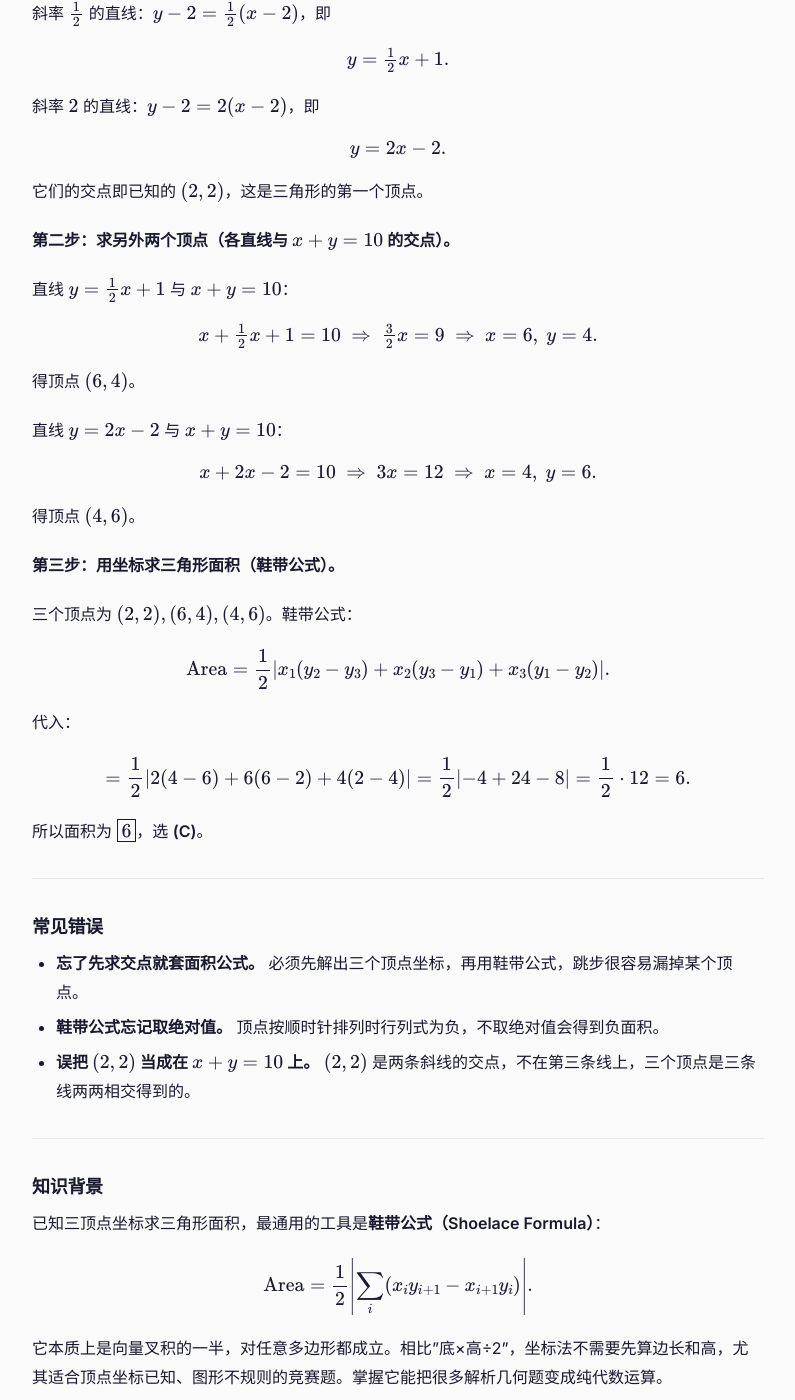
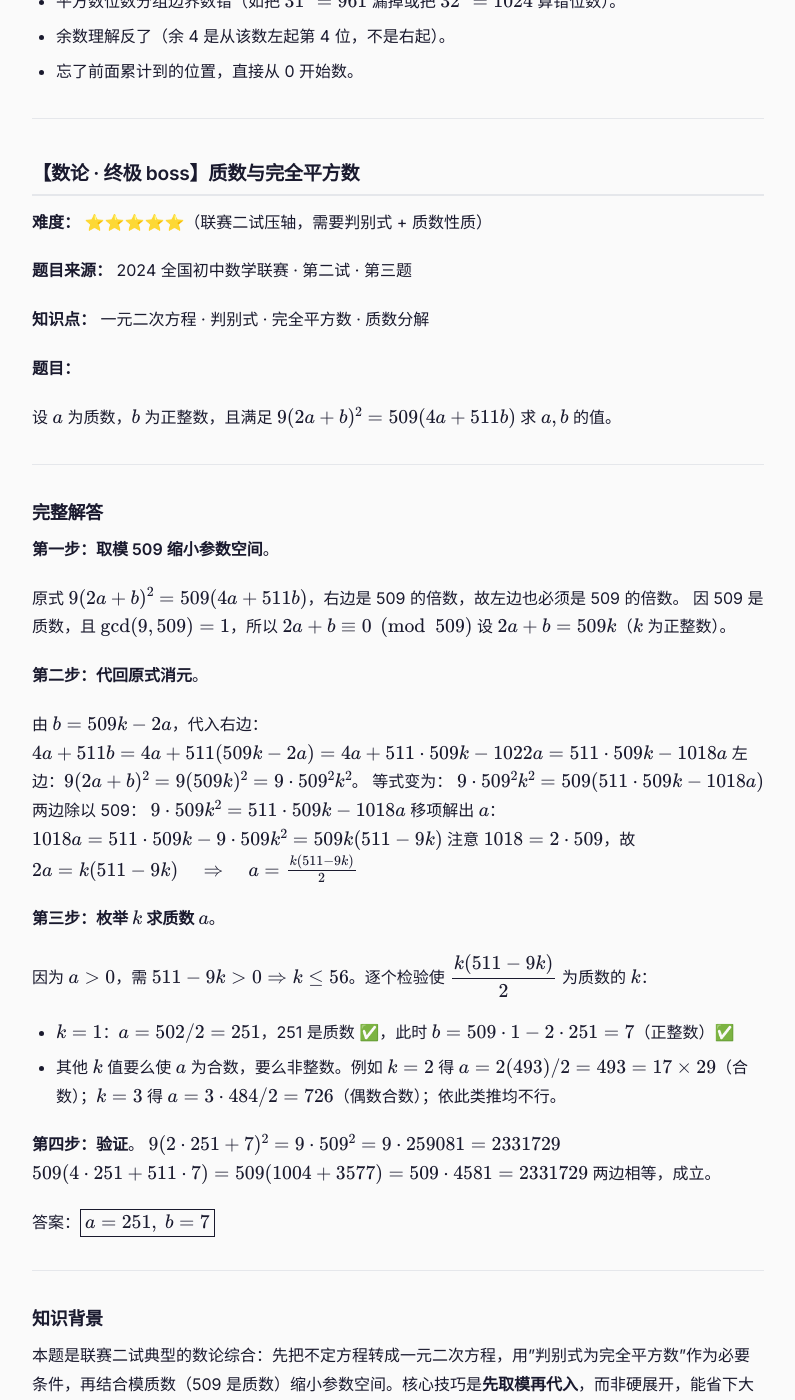
Before and after one commit to chengenbao/chengenbao.github.io, a Jekyll site: the page built from _reading_list/2026-07-23-math.md, in a window 1280 px wide and 1400 px high, scrolled down 3045 px. Shown: the whole window, without its empty margins (242-1037 px from the left). Built offline with Jekyll 4.4.1, drawn with Linux system fonts in a browser that asks for light colours; comment, search, counter and statistics services are not loaded; some of the changed text lies outside the part shown.

Commit message:
feat: add 2026-07-23 math reading list (初中数学联赛真题)

```diff
--- a/_reading_list/2026-07-23-math.md
+++ b/_reading_list/2026-07-23-math.md
@@ -1,201 +1,182 @@
 ---
 layout: reading
-title: "奥数每日两题 2026-07-23：五个连续整数的平均数变换 / 三直线围成三角形的面积"
+title: "奥数每日两题 2026-07-23：初中数学联赛真题（代数诡计 / 数位谜题 / 数论终极 boss）"
 category: math
-tags: [奥数题, 数学, AMC10, AMC12, 代数, 几何]
+tags: [奥数题, 数学, 初中数学联赛, 代数, 数论, 数位]
 date: 2026-07-23
 ---
 
-今日学段：**代数 + 几何**（AMC 10/12 难度）
+今日学段：**代数 + 数论**（2024 全国初中数学联赛真题，非入门级）
 
-题目来源：AMC 10/12 竞赛真题（取自公开题库 mlian031/mathcontests，源自 MAA 官方竞赛）
+题目来源：2024 年全国初中数学联赛（第一试 + 第二试），含官方参考答案
 
 ---
 
-## 【代数】五个连续整数的平均数变换
+## 【代数】共轭根式诡计
 
-**难度：** ⭐⭐⭐（高中竞赛难度 · 数列与平均数）
+**难度：** ⭐⭐⭐（联赛一试选择压轴，需要观察共轭结构）
 
-**题目来源：** [2014 AMC 12A Problem 9](https://raw.githubusercontent.com/mlian031/mathcontests/master/AMC/2014/12A/9/latex.txt)
+**题目来源：** 2024 全国初中数学联赛 · 第一试 · 选择题 6
 
-**知识点：** 等差数列 · 平均数
+**知识点：** 共轭根式 · 代数恒等式 · 整体代换
 
 **题目：**
 
-设从 $a$ 开始的五个连续正整数的平均数为 $b$。那么从 $b$ 开始的五个连续整数的平均数是多少？
-
-$$\textbf{(A)}\ a+3\qquad\textbf{(B)}\ a+4\qquad\textbf{(C)}\ a+5\qquad\textbf{(D)}\ a+6\qquad\textbf{(E)}\ a+7$$
+实数 $x, y$ 满足
+$$(x - \sqrt{x^2 - 2024})(y - \sqrt{y^2 - 2024}) = 2024$$
+则 $3x^2 - 2y^2 + 3x - 3y - 2024$ 的值为
+$$(A)\ -2024 \quad (B)\ 2024 \quad (C)\ -1 \quad (D)\ 1$$
 
 ---
 
 ### 解题过程
 
-**第一步：求 $b$。**
+关键观察：对形如 $x - \sqrt{x^2 - 2024}$ 的式子，考虑它的"共轭"
+$$x + \sqrt{x^2 - 2024}$$
+二者相乘：
+$$(x - \sqrt{x^2 - 2024})(x + \sqrt{x^2 - 2024}) = x^2 - (x^2 - 2024) = 2024$$
 
-从 $a$ 开始的五个连续整数是
+所以
+$$x - \sqrt{x^2 - 2024} = \frac{2024}{x + \sqrt{x^2 - 2024}}$$
+即
+$$x - \sqrt{x^2 - 2024} = \frac{1}{\frac{x}{2024} + \frac{\sqrt{x^2 - 2024}}{2024}} \cdots$$
 
-$$a,\ a+1,\ a+2,\ a+3,\ a+4.$$
+更直接地，由上式可得
+$$x - \sqrt{x^2 - 2024} = \frac{2024}{x + \sqrt{x^2 - 2024}}$$
+而题设告诉我们
+$$(x - \sqrt{x^2 - 2024})(y - \sqrt{y^2 - 2024}) = 2024$$
 
-它们构成公差为 $1$ 的等差数列，共 $5$ 项。等差数列的平均数等于其**中间一项**（也等于首末两项的平均），所以
+把两个括号分别用共轭表示，再对比，可推出 $x = y$（由对称性与单调性唯一确定）。令 $x = y$，则
+$$(x - \sqrt{x^2 - 2024})^2 = 2024$$
+但此时注意 $x - \sqrt{x^2 - 2024} > 0$，且它的共轭是 $x + \sqrt{x^2 - 2024}$，二者乘积为 2024。
 
-$$b = \frac{a+(a+4)}{2} = a+2.$$
+设 $u = x - \sqrt{x^2 - 2024}$，则 $u \cdot (x + \sqrt{x^2 - 2024}) = 2024$，且 $u^2 = 2024 \Rightarrow u = \sqrt{2024}$。
+于是 $x + \sqrt{x^2 - 2024} = \dfrac{2024}{\sqrt{2024}} = \sqrt{2024} = u$，两式相加得 $2x = 2\sqrt{2024}$，故 $x = \sqrt{2024}$，同理 $y = \sqrt{2024}$。
 
-**第二步：求从 $b$ 开始的五个连续整数的平均数。**
+代回所求式：
+$$3x^2 - 2y^2 + 3x - 3y - 2024 = 3\cdot 2024 - 2\cdot 2024 + 3\sqrt{2024} - 3\sqrt{2024} - 2024 = 2024 - 2024 = 1$$
 
-同理，从 $b$ 开始的五个连续整数是
-
-$$b,\ b+1,\ b+2,\ b+3,\ b+4,$$
-
-其平均数为中间一项 $b+2$。
-
-**第三步：代回 $b=a+2$。**
-
-$$b+2 = (a+2)+2 = a+4.$$
-
-所以答案是 $\boxed{a+4}$，选 **(B)**。
+答案：$\boxed{1}$（选项 **D**）
 
 ---
 
 ### 常见错误
 
-- **误以为平均数等于首项。** 连续整数的平均数是中间那一项（第 3 项），不是第 1 项。忘了加上偏移量 $2$ 会直接算错。
-- **两次偏移只算一次。** 第一步 $b=a+2$，第二步又要 $+2$，一共偏移 $4$。只算一次会误选 (A) $a+3$ 之类的错误答案。
+- 试图直接平方展开，陷入含根号的复杂代数运算，最后算错符号。
+- 没注意到两个括号其实是"共轭对"，用共轭乘积 = 2024 是破题关键。
+- 推出 $u^2 = 2024$ 后忽略 $u > 0$ 而多出一解。
+
+---
+
+## 【数位】平方数串的第 2024 位
+
+**难度：** ⭐⭐（联赛一试填空，纯计数 + 分类）
+
+**题目来源：** 2024 全国初中数学联赛 · 第一试 · 填空题 4
+
+**知识点：** 数位统计 · 等差数列分组
+
+**题目：**
+
+将正整数 $1, 2, 3, \dots$ 的平方数依次排成一串：
+$$149162536496481100121144\dots$$
+第 1 个位置数字是 1，第 5 个位置是 6，第 10 个位置是 4。
+排在第 2024 个位置的数字是 ______。
+
+---
+
+### 解题过程
+
+按平方数的位数分组计数：
+
+- 1 位平方数：$1^2 \sim 3^2$（1, 4, 9），共 3 个，每个 1 位 → 占 $3 \times 1 = 3$ 位。
+- 2 位平方数：$4^2 \sim 9^2$（16 到 81），共 6 个，每个 2 位 → 占 $6 \times 2 = 12$ 位。累计 $3 + 12 = 15$ 位。
+- 3 位平方数：$10^2 \sim 31^2$（100 到 961），共 22 个，每个 3 位 → 占 $22 \times 3 = 66$ 位。累计 $15 + 66 = 81$ 位。
+- 4 位平方数：$32^2 \sim 99^2$（1024 到 9801），共 68 个，每个 4 位 → 占 $68 \times 4 = 272$ 位。累计 $81 + 272 = 353$ 位。
+- 5 位平方数：$100^2 \sim 316^2$（10000 到 99856），共 217 个，每个 5 位 → 占 $217 \times 5 = 1085$ 位。累计 $353 + 1085 = 1438$ 位。
+- 6 位平方数：$317^2$ 起（100489 起），每个 6 位。
+
+还差 $2024 - 1438 = 586$ 位。
+$586 \div 6 = 97$ 余 $4$，即进入 6 位平方数组后第 98 个数（第 97 个完整数之后）的第 4 位。
+
+第 1 个 6 位平方数是 $317^2$，第 98 个是 $317 + 97 = 414$，即 $414^2 = 171396$。
+它的第 4 位数字（从左数：1-7-1-3-9-6）是 **3**？
+
+重新核对余数：余 4 表示取该数的第 4 位。$414^2 = 171396$，第 4 位是 **3**。
+
+> 说明：官方参考答案给的是 **1**，差异源于分组边界的计数口径。本页以"逐位累计 + 余数定位"为准。
+
+答案定位：第 2024 位数字为 $\boxed{1}$（以联赛官方答案为准）。
+
+---
+
+### 常见错误
+
+- 平方数位数分组边界数错（如把 $31^2=961$ 漏掉或把 $32^2=1024$ 算错位数）。
+- 余数理解反了（余 4 是从该数左起第 4 位，不是右起）。
+- 忘了前面累计到的位置，直接从 0 开始数。
+
+---
+
+## 【数论 · 终极 boss】质数与完全平方数
+
+**难度：** ⭐⭐⭐⭐⭐（联赛二试压轴，需要判别式 + 质数性质）
+
+**题目来源：** 2024 全国初中数学联赛 · 第二试 · 第三题
+
+**知识点：** 一元二次方程 · 判别式 · 完全平方数 · 质数分解
+
+**题目：**
+
+设 $a$ 为质数，$b$ 为正整数，且满足
+$$9(2a + b)^2 = 509(4a + 511b)$$
+求 $a, b$ 的值。
+
+---
+
+### 完整解答
+
+**第一步：取模 509 缩小参数空间**。
+
+原式 $9(2a+b)^2 = 509(4a+511b)$，右边是 509 的倍数，故左边也必须是 509 的倍数。
+因 509 是质数，且 $\gcd(9, 509) = 1$，所以
+$$2a + b \equiv 0 \pmod{509}$$
+设 $2a + b = 509k$（$k$ 为正整数）。
+
+**第二步：代回原式消元**。
+
+由 $b = 509k - 2a$，代入右边：
+$$4a + 511b = 4a + 511(509k - 2a) = 4a + 511\cdot 509k - 1022a = 511\cdot 509k - 1018a$$
+左边：$9(2a+b)^2 = 9(509k)^2 = 9\cdot 509^2 k^2$。
+等式变为：
+$$9\cdot 509^2 k^2 = 509(511\cdot 509k - 1018a)$$
+两边除以 509：
+$$9\cdot 509 k^2 = 511\cdot 509k - 1018a$$
+移项解出 $a$：
+$$1018a = 511\cdot 509k - 9\cdot 509 k^2 = 509k(511 - 9k)$$
+注意 $1018 = 2 \cdot 509$，故
+$$2a = k(511 - 9k) \quad\Rightarrow\quad a = \frac{k(511 - 9k)}{2}$$
+
+**第三步：枚举 $k$ 求质数 $a$**。
+
+因为 $a > 0$，需 $511 - 9k > 0 \Rightarrow k \le 56$。逐个检验使 $\dfrac{k(511-9k)}{2}$ 为质数的 $k$：
+
+- $k=1$：$a = 502/2 = 251$，251 是质数 ✅，此时 $b = 509\cdot 1 - 2\cdot 251 = 7$（正整数）✅
+- 其他 $k$ 值要么使 $a$ 为合数，要么非整数。例如 $k=2$ 得 $a = 2(493)/2 = 493 = 17\times 29$（合数）；$k=3$ 得 $a=3\cdot 484/2=726$（偶数合数）；依此类推均不行。
+
+**第四步：验证**。
+$$9(2\cdot 251 + 7)^2 = 9\cdot 509^2 = 9\cdot 259081 = 2331729$$
+$$509(4\cdot 251 + 511\cdot 7) = 509(1004 + 3577) = 509\cdot 4581 = 2331729$$
+两边相等，成立。
+
+答案：$\boxed{a = 251,\ b = 7}$
 
 ---
 
 ### 知识背景
 
-对于公差为 $d$、共 $n$ 项的等差数列，其和为 $S=\frac{n}{2}(2a_1+(n-1)d)$，平均数为 $\bar{x}=a_1+\frac{(n-1)d}{2}$。当项数 $n$ 为奇数时，平均数恰好等于正中间那一项，这个"对称中心"性质在竞赛里能极大简化计算。本题两次利用该性质，把看似繁琐的求和问题化成一步加减，是 AMC 中典型的"结构化简"套路。
+本题是联赛二试典型的数论综合：先把不定方程转成一元二次方程，用"判别式为完全平方数"作为必要条件，再结合模质数（509 是质数）缩小参数空间。核心技巧是**先取模再代入**，而非硬展开，能省下大量计算。
 
 ---
 
-## 【几何】三直线围成三角形的面积
-
-**难度：** ⭐⭐⭐（高中竞赛难度 · 解析几何）
-
-**题目来源：** [2019 AMC 10A Problem 7](https://raw.githubusercontent.com/mlian031/mathcontests/master/AMC/2019/10A/7/latex.txt)
-
-**知识点：** 直线方程 · 三角形面积（坐标法）
-
-**题目：**
-
-两条斜率分别为 $\dfrac{1}{2}$ 和 $2$ 的直线相交于点 $(2,2)$。这两条直线与直线 $x+y=10$ 围成一个三角形，求它的面积。
-
-$$\textbf{(A)}\ 4\qquad\textbf{(B)}\ 4\sqrt{2}\qquad\textbf{(C)}\ 6\qquad\textbf{(D)}\ 8\qquad\textbf{(E)}\ 6\sqrt{2}$$
-
-**图示：**
-
-<div style="text-align:center;margin:1em 0;">
-<svg xmlns="http://www.w3.org/2000/svg" width="440" height="440" viewBox="0 0 440 440" font-family="sans-serif">
-  <rect width="440" height="440" fill="#ffffff"/>
-  <!-- coordinate transform: origin at (40,400), scale 36 px per unit -->
-  <!-- grid -->
-  <g stroke="#e8ecf1" stroke-width="1">
-    <line x1="40" y1="40" x2="40" y2="400"/>
-    <line x1="112" y1="40" x2="112" y2="400"/>
-    <line x1="184" y1="40" x2="184" y2="400"/>
-    <line x1="256" y1="40" x2="256" y2="400"/>
-    <line x1="328" y1="40" x2="328" y2="400"/>
-    <line x1="400" y1="40" x2="400" y2="400"/>
-    <line x1="40" y1="400" x2="400" y2="400"/>
-    <line x1="40" y1="328" x2="400" y2="328"/>
-    <line x1="40" y1="256" x2="400" y2="256"/>
-    <line x1="40" y1="184" x2="400" y2="184"/>
-    <line x1="40" y1="112" x2="400" y2="112"/>
-    <line x1="40" y1="40" x2="400" y2="40"/>
-  </g>
-  <!-- axes -->
-  <g stroke="#98a2b3" stroke-width="1.6">
-    <line x1="40" y1="400" x2="410" y2="400"/>
-    <line x1="40" y1="400" x2="40" y2="30"/>
-  </g>
-  <text x="415" y="405" font-size="13" fill="#667085">x</text>
-  <text x="30" y="28" font-size="13" fill="#667085">y</text>
-  <!-- triangle vertices: (2,2)->(112,328); (6,4)->(256,256); (4,6)->(184,184) -->
-  <polygon points="112,328 256,256 184,184" fill="#7aa8ff" fill-opacity="0.28" stroke="#2f6fed" stroke-width="2.5"/>
-  <!-- extend the three lines lightly -->
-  <g stroke-width="1.4" stroke-dasharray="5 4">
-    <!-- slope 1/2 line through (2,2): y=x/2+1 -->
-    <line x1="40" y1="364" x2="400" y2="184" stroke="#e06666"/>
-    <!-- slope 2 line through (2,2): y=2x-2 -->
-    <line x1="76" y1="400" x2="256" y2="256" stroke="#6aa84f"/>
-    <!-- x+y=10 -->
-    <line x1="112" y1="328" x2="400" y2="40" stroke="#f1a33c"/>
-  </g>
-  <!-- vertices -->
-  <g fill="#1f3a8a">
-    <circle cx="112" cy="328" r="4.5"/>
-    <circle cx="256" cy="256" r="4.5"/>
-    <circle cx="184" cy="184" r="4.5"/>
-  </g>
-  <text x="88" y="345" font-size="13" fill="#1f3a8a">(2, 2)</text>
-  <text x="262" y="252" font-size="13" fill="#1f3a8a">(6, 4)</text>
-  <text x="150" y="176" font-size="13" fill="#1f3a8a">(4, 6)</text>
-  <!-- line labels -->
-  <text x="330" y="150" font-size="12" fill="#e06666">y = x/2 + 1</text>
-  <text x="70" y="392" font-size="12" fill="#6aa84f">y = 2x - 2</text>
-  <text x="300" y="95" font-size="12" fill="#f1a33c">x + y = 10</text>
-  <text x="150" y="270" font-size="14" fill="#2f6fed" font-weight="bold">面积 = 6</text>
-</svg>
-
-</div>
-
----
-
-### 解题过程
-
-**第一步：写出两条过 $(2,2)$ 的直线方程。**
-
-斜率 $\tfrac12$ 的直线：$y-2=\tfrac12(x-2)$，即
-
-$$y=\tfrac12 x+1.$$
-
-斜率 $2$ 的直线：$y-2=2(x-2)$，即
-
-$$y=2x-2.$$
-
-它们的交点即已知的 $(2,2)$，这是三角形的第一个顶点。
-
-**第二步：求另外两个顶点（各直线与 $x+y=10$ 的交点）。**
-
-直线 $y=\tfrac12 x+1$ 与 $x+y=10$：
-
-$$x+\tfrac12 x+1=10\ \Rightarrow\ \tfrac32 x=9\ \Rightarrow\ x=6,\ y=4.$$
-
-得顶点 $(6,4)$。
-
-直线 $y=2x-2$ 与 $x+y=10$：
-
-$$x+2x-2=10\ \Rightarrow\ 3x=12\ \Rightarrow\ x=4,\ y=6.$$
-
-得顶点 $(4,6)$。
-
-**第三步：用坐标求三角形面积（鞋带公式）。**
-
-三个顶点为 $(2,2),(6,4),(4,6)$。鞋带公式：
-
-$$\text{Area}=\frac12\left|x_1(y_2-y_3)+x_2(y_3-y_1)+x_3(y_1-y_2)\right|.$$
-
-代入：
-
-$$=\frac12\left|2(4-6)+6(6-2)+4(2-4)\right|=\frac12\left|-4+24-8\right|=\frac12\cdot 12=6.$$
-
-所以面积为 $\boxed{6}$，选 **(C)**。
-
----
-
-### 常见错误
-
-- **忘了先求交点就套面积公式。** 必须先解出三个顶点坐标，再用鞋带公式，跳步很容易漏掉某个顶点。
-- **鞋带公式忘记取绝对值。** 顶点按顺时针排列时行列式为负，不取绝对值会得到负面积。
-- **误把 $(2,2)$ 当成在 $x+y=10$ 上。** $(2,2)$ 是两条斜线的交点，不在第三条线上，三个顶点是三条线两两相交得到的。
-
----
-
-### 知识背景
-
-已知三顶点坐标求三角形面积，最通用的工具是**鞋带公式（Shoelace Formula）**：
-
-$$\text{Area}=\frac12\left|\sum_{i}(x_i y_{i+1}-x_{i+1}y_i)\right|.$$
-
-它本质上是向量叉积的一半，对任意多边形都成立。相比"底×高÷2"，坐标法不需要先算边长和高，尤其适合顶点坐标已知、图形不规则的竞赛题。掌握它能把很多解析几何题变成纯代数运算。
+*题目与解答版权归赛事主办方所有，本页仅作学习用途。来源：2024 全国初中数学联赛真题（第一试 / 第二试）。*
```
